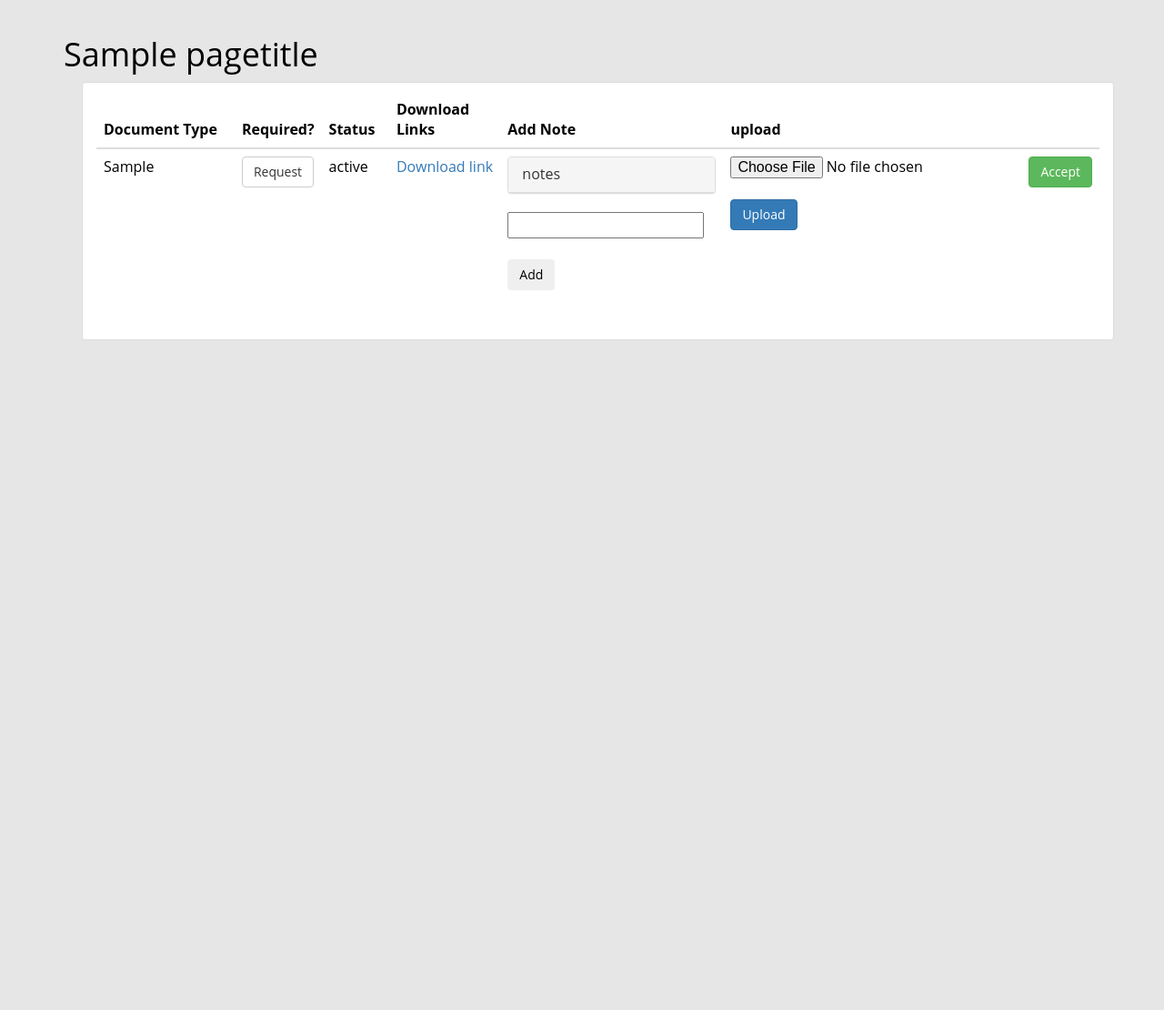
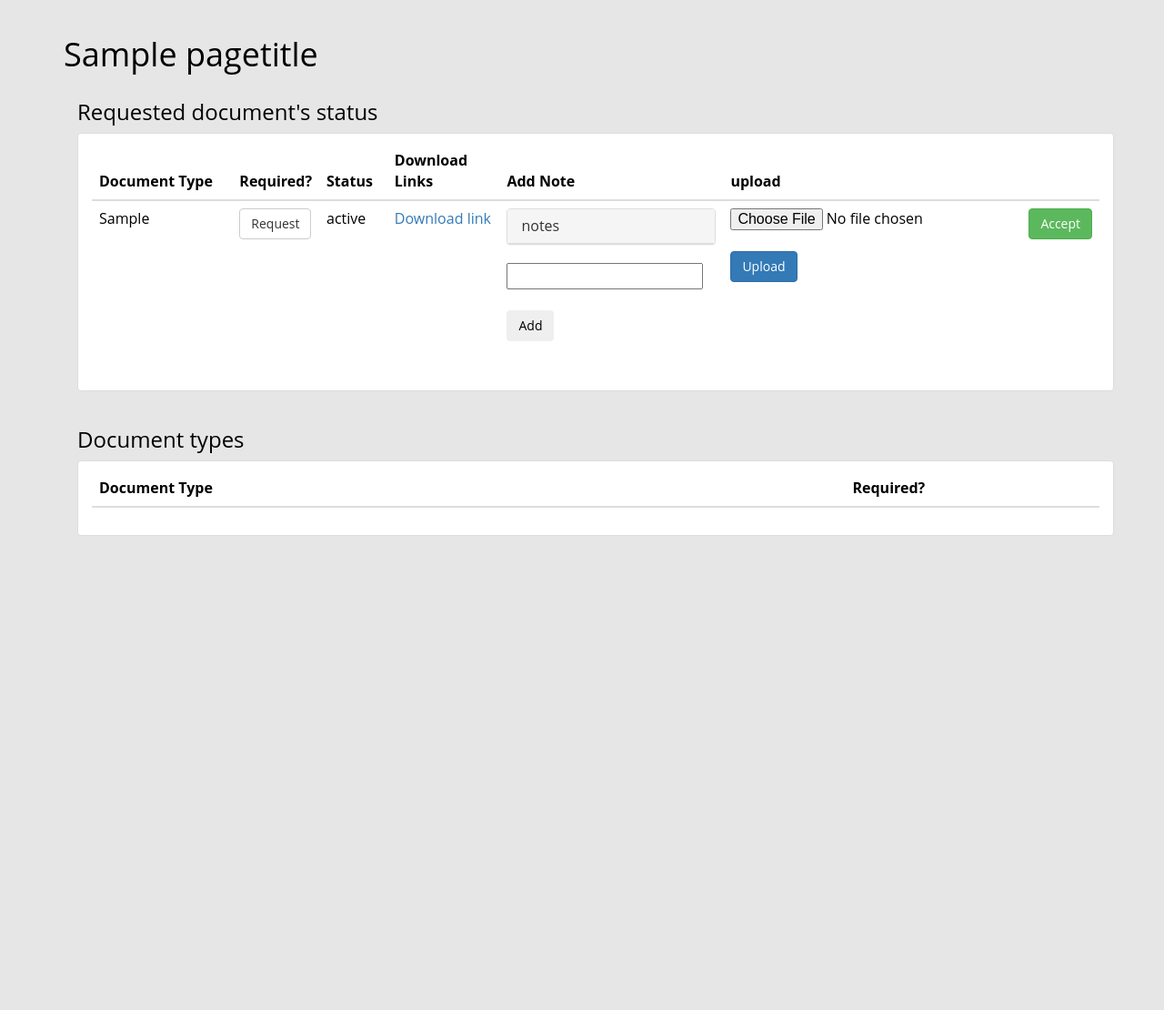
Before and after one commit to rachhtordoff/test-doc, a Flask app: template apps/admin-frontend/src/templates/pages/user_documents.html in a window 1280 px wide. Shown: the part 52-1162 px from the top of the page at 91% size. After the commit the page ends 640 px from the top, so only its background shows below. Run offline with Flask 2, Linux system fonts and the light colour scheme; the template is opened without the code that fills it: most values are stand-ins (such as "Sample title", 1, 10 or a date in 2020); lists and menus that the app fills with data are empty; some libraries are stand-ins or nearby versions.

Commit message:
frontend change

```diff
--- a/apps/admin-frontend/src/templates/pages/user_documents.html
+++ b/apps/admin-frontend/src/templates/pages/user_documents.html
@@ -4,15 +4,18 @@
 
 
 <div class="container">
-
+  <div class="row">
+    <div class="col-sm-5">
+    <h3>  Requested document's status </h3>
+    </div>
+  </div>
   <div class="row">
 
     <div class="col-sm-12">
 
 
-                <ul class="list-group" style="margin-left:5px; max-height:1000px; height:1000px;">
+                <ul class="list-group">
                   <li class="list-group-item">
-
                     <table class="table">
                       <thead>
                         <tr>
@@ -27,6 +30,7 @@
                       </thead>
                       <tbody>
                         {% for doc in types %}
+                        {% if doc['status']['id'] %}
 
                         <tr>
                           <form method="POST" action="/post-status">
@@ -96,7 +100,60 @@
                           </form>
                           </td>
                         </tr>
+                        {% endif %}
+                        {% endfor %}
+                      </tbody>
 
+                    </table>
+
+</li>
+</ul>
+</div>
+</div>
+<div class="row">
+  <div class="col-sm-5">
+  <h3>  Document types </h3>
+  </div>
+</div>
+  <div class="row">
+
+    <div class="col-sm-12">
+
+
+                <ul class="list-group">
+                  <li class="list-group-item">
+
+      <table class="table">
+        <thead>
+          <tr>
+            <th  class="col-sm-3">Document Type</th>
+            <th class="col-sm-1">Required?</th>
+            </tr>
+        </thead>
+        <tbody>
+          {% for doc in types %}
+          {% if not doc['status']['id'] %}
+
+          <tr>
+            <form method="POST" action="/post-status">
+              <input value="{{bucket_name}}" name="bucket_name" hidden></input>
+
+            <td>
+            <input  value="{{doc['id']['id']}}" name="documentid" hidden>{{doc['document_type']}}</input>
+
+          </td>
+          <td>
+              <button class="btn btn-default " type="submit">Request</button>
+            </td>
+          <td hidden>
+            <input  value="{{doc['status']['id']}}" name="status_id" hidden></input>
+            <input  value="{{doc['status']['status']}}" name="status" hidden>{{doc['status']['status']}}</input>
+          </td>
+        </form>
+
+
+          </tr>
+          {% endif %}
           {% endfor %}
         </tbody>
 
```
Also changed, not shown: 1 other file. Lines whose indentation alone changed are shown as unchanged.
